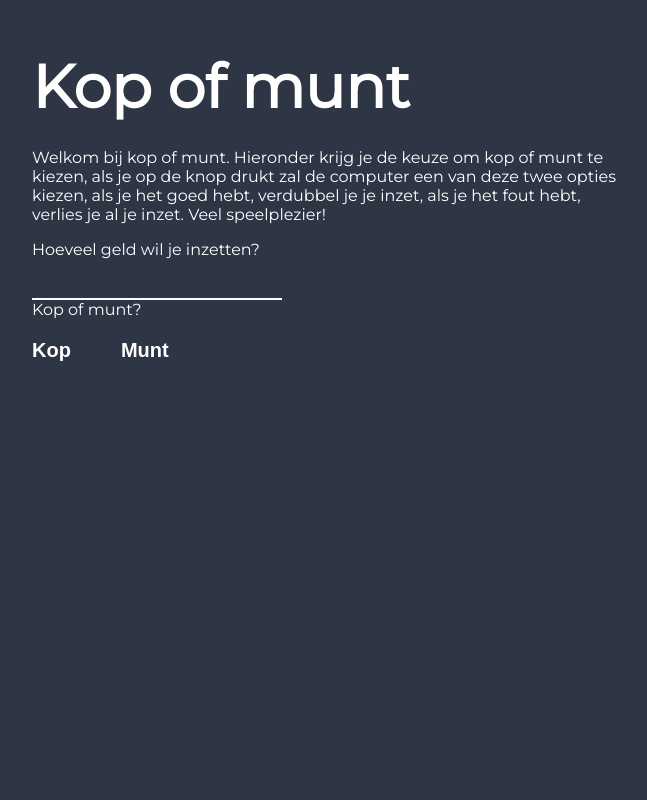
After one commit to Mauro0294/mafiazone, a PHP site: page /kop_of_munt.php in a window 1280 px wide. The commit adds this page. Shown: the whole page, without its empty margins (308-955 px from the left). Run offline with PHP 8.4, Linux system fonts and the light colour scheme; the visitor is signed in with stand-in values (Sample User, id 1); data that the repository does not hold is empty.

Commit message:
heads or tails game with money

```diff
--- a/adminpanel/index.php
+++ b/adminpanel/index.php
@@ -5,7 +5,6 @@ include "../admin_check.php";
 <html>
 <head>
     <title>Admin Paneel</title>
-    <link rel="stylesheet" href="css/style.css">
 </head>
 <body>
     <h1>Admin Paneel</h1>
--- a/adminpanel/speler_beheer.php
+++ b/adminpanel/speler_beheer.php
@@ -6,6 +6,7 @@ include "../admin_check.php";
     <head>
         <title>MafiaZone - Speler Beheer</title>
         <link rel="stylesheet" type="text/css" href="style.css">
+        <meta name="viewport" content="width=device-width, initial-scale=1.0" />
     </head>
     <body>
         <div class='container'>
--- a/adminpanel/style.css
+++ b/adminpanel/style.css
@@ -112,6 +112,7 @@ table {
   top: 50%;
   -ms-transform: translateY(-50%);
   transform: translateY(-50%);
+  flex-wrap: wrap;
 }
 
 input[type="number"] {
--- /dev/null
+++ b/kop_of_munt.css
@@ -0,0 +1,78 @@
+body {
+  margin: 0;
+  padding: 0;
+  background: #2e3544;
+  color: white;
+  font-family: "Montserrat";
+}
+
+* {
+  color: white;
+}
+
+form {
+  display: flex;
+  flex-direction: column;
+  max-width: 250px;
+}
+
+h2 {
+  color: white;
+  font-size: 60px;
+  margin-bottom: 25px;
+}
+
+.keuzes {
+  display: flex;
+  margin-top: 20px;
+}
+
+.wrapper {
+  max-width: 600px;
+}
+
+.container {
+  width: 100vw;
+  height: 100vh;
+  display: flex;
+  flex-direction: column;
+  align-items: center;
+}
+
+input[type="number"] {
+  width: 100%;
+  padding-bottom: 5px;
+  margin-top: 10px;
+  border: none;
+  border-bottom: 2px solid white;
+  background: transparent;
+  color: white;
+  font-size: 20px;
+  outline: none;
+}
+
+input[type="submit"] {
+  background: none;
+  color: white;
+  border: none;
+  cursor: pointer;
+  font-weight: bold;
+  display: block;
+  margin: 0;
+  font-size: 20px;
+  margin-bottom: 10px;
+  padding: 0;
+  padding-bottom: 3px;
+}
+
+input[type="submit"]:not(:first-of-type) {
+  margin-left: 50px;
+}
+
+input[type="submit"]:hover {
+  border-bottom: 1px solid white;
+}
+
+.no_money {
+  display: none;
+}
--- /dev/null
+++ b/kop_of_munt.php
@@ -0,0 +1,92 @@
+<?php
+include "notLoggedIn.php";
+
+$username = $_SESSION['username'];
+?>
+
+<html>
+    <head>
+        <title>MafiaZone | Kop of munt</title>
+        <link rel="stylesheet" href="kop_of_munt.css" />
+        <link
+      href="https://fonts.googleapis.com/css?family=Montserrat"
+      rel="stylesheet"
+    />
+    <meta name="viewport" content="width=device-width, initial-scale=1.0" />
+    </head>
+    <body>
+        <div class='container'>
+        <div class='wrapper'>
+        <h2>Kop of munt</h2>
+        <p>Welkom bij kop of munt. Hieronder krijg je de keuze om kop of munt te kiezen, als je op de knop drukt zal de computer een van deze twee opties kiezen, als je het goed hebt, verdubbel je je inzet, als je het fout hebt, verlies je al je inzet. Veel speelplezier!</p>
+        <form method="post">
+            <label for='getal'>Hoeveel geld wil je inzetten?</label>
+            <input type='number' name='geld'>
+            <label for="keuze">Kop of munt?</label>
+            <div class='keuzes'>
+            <input type='submit' name='kop' value='Kop'>
+            <input type='submit' name='munt' value='Munt'>
+            </div>
+        </form>
+        <p class='no_money'>Je hebt niet genoeg geld om in te zetten</p>
+        </div>
+        </div>
+    </body>
+</html>
+
+<?php
+$random_number = rand(1, 2);
+if ($random_number == 1) {
+    $kant = 'kop';
+} else {
+    $kant = 'munt';
+}
+
+$geld = $_POST['geld'];
+$keuze_kop = $_POST['kop'];
+$$keuze_munt = $_POST['munt'];
+
+$stmt = $pdo->prepare("SELECT cashgeld FROM users WHERE gebruikersnaam = :username");
+$stmt->execute(['username' => $username]);
+$saldofetch = $stmt->fetch();
+$saldo = $saldofetch['cashgeld'];
+
+if (isset($keuze_kop)) {
+    $keuze = 'kop';
+    echo "Je huidige saldo is: $saldo";
+    if ($geld > $saldo) {
+        echo "<script>document.querySelector('.no_money').style.display = 'block'</script>";
+    } else {
+        if ($keuze == $kant) {
+            $saldo += $geld;
+            $stmt = $pdo->prepare("UPDATE users SET cashgeld = :cashgeld WHERE gebruikersnaam = :username");
+            $stmt->execute(['cashgeld' => $saldo, 'username' => $username]);
+            echo '<p>Je hebt gewonnen! Je hebt ' . $geld . ' euro verdiend</p>';
+        } else {
+            $saldo -= $geld;
+            $stmt = $pdo->prepare("UPDATE users SET cashgeld = :cashgeld WHERE gebruikersnaam = :username");
+            $stmt->execute(['cashgeld' => $saldo, 'username' => $username]);
+            echo '<p>Je hebt verloren! Je hebt ' . $geld . ' euro verloren</p>';
+        }
+    }
+}
+
+if (isset($keuze_zwart)) {
+    $keuze = 'zwart';
+    if ($geld > $saldo) {
+        echo "<script>document.querySelector('.no_money').style.display = 'block'</script>";
+    } else {
+        if ($keuze == $kant) {
+            $saldo += $geld;
+            $stmt = $pdo->prepare("UPDATE users SET cashgeld = :cashgeld WHERE gebruikersnaam = :username");
+            $stmt->execute(['cashgeld' => $saldo, 'username' => $username]);
+            echo '<p>Je hebt gewonnen! Je hebt ' . $geld . ' euro verdiend</p>';
+        } else {
+            $saldo -= $geld;
+            $stmt = $pdo->prepare("UPDATE users SET cashgeld = :cashgeld WHERE gebruikersnaam = :username");
+            $stmt->execute(['cashgeld' => $saldo, 'username' => $username]);
+            echo '<p>Je hebt verloren! Je hebt ' . $geld . ' euro verloren</p>';
+        }
+    }
+}
+?>
--- a/statistieken.php
+++ b/statistieken.php
@@ -92,14 +92,14 @@ include "notLoggedIn.php";
     }
     ?>
     <tr>
-    <th colspan='2'>Rijkste spelers</th>
+    <th colspan='2'>Rijkste spelers (bankgeld)</th>
     </tr>
     <?php
     $stmt = $pdo->prepare("SELECT * FROM users ORDER BY bankgeld DESC LIMIT 10");
     $stmt->execute();
     $rows = $stmt->fetchAll();
     foreach($rows as $row) {
-        $geld = $row['cashgeld'] + $row['bankgeld'];
+        $geld = $row['bankgeld'];
         echo "<tr>";
         echo "<td>" . $row['gebruikersnaam'] . "</td>";
         echo "<td>" . number_format($geld, 0, ',', '.') . "</td>";
--- a/style.css
+++ b/style.css
@@ -7,6 +7,7 @@ body {
   background-size: cover;
   background-repeat: no-repeat;
   overflow: hidden;
+  height: 100vh;
 }
 
 .container {
```
